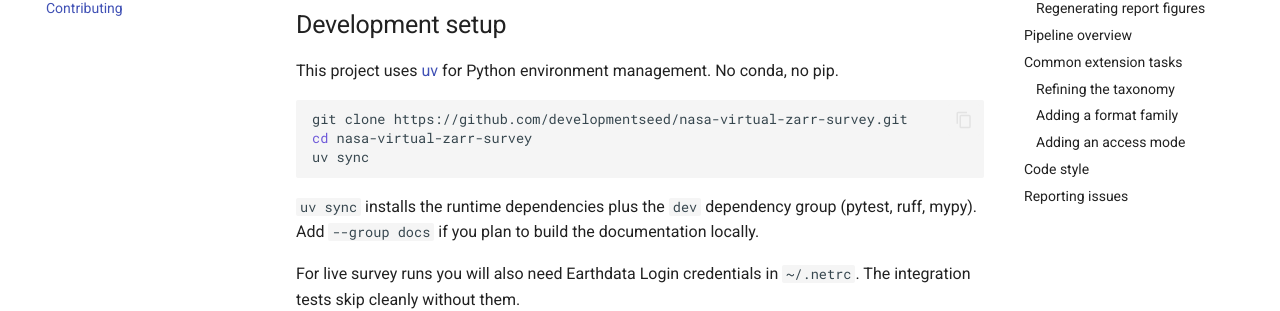
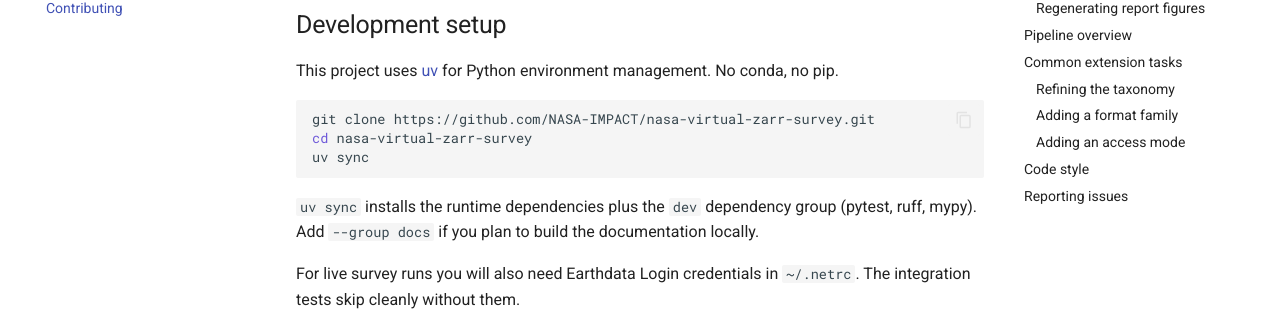
Before and after one commit to NASA-IMPACT/nasa-virtual-zarr-survey, an MkDocs documentation site: the page built from docs/contributing.md, in a window 1280 px wide and 900 px high. Shown: the part 238-549 px from the top of the window. Built offline with MkDocs 1.6.1 and Material for MkDocs 9.7.7, drawn with Linux system fonts in a browser that asks for light colours; comment, search, counter and statistics services are not loaded; the version menu is left out; some of the changed lines change nothing that is shown.

Commit message:
Update links

````diff
--- a/docs/contributing.md
+++ b/docs/contributing.md
@@ -7,7 +7,7 @@ Thanks for your interest in improving nasa-virtual-zarr-survey.
 This project uses [uv](https://docs.astral.sh/uv/) for Python environment management. No conda, no pip.
 
 ```bash
-git clone https://github.com/developmentseed/nasa-virtual-zarr-survey.git
+git clone https://github.com/NASA-IMPACT/nasa-virtual-zarr-survey.git
 cd nasa-virtual-zarr-survey
 uv sync
 ```
--- a/mkdocs.yml
+++ b/mkdocs.yml
@@ -1,7 +1,7 @@
 # Based on https://github.com/developmentseed/obspec/blob/main/mkdocs.yml
 site_name: nasa-virtual-zarr-survey
 repo_name: nasa-virtual-zarr-survey
-repo_url: https://github.com/developmentseed/nasa-virtual-zarr-survey
+repo_url: https://github.com/NASA-IMPACT/nasa-virtual-zarr-survey
 site_description: Survey cloud-hosted NASA CMR collections for VirtualiZarr compatibility.
 site_author: Max Jones
 site_url: !ENV [READTHEDOCS_CANONICAL_URL, "https://nasa-virtual-zarr-survey.readthedocs.io"]
````
